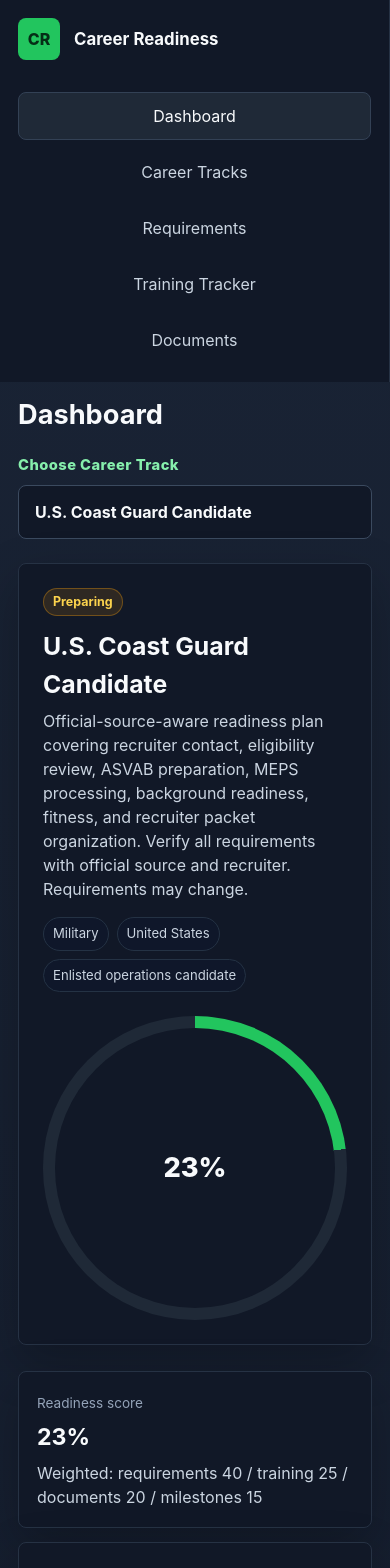
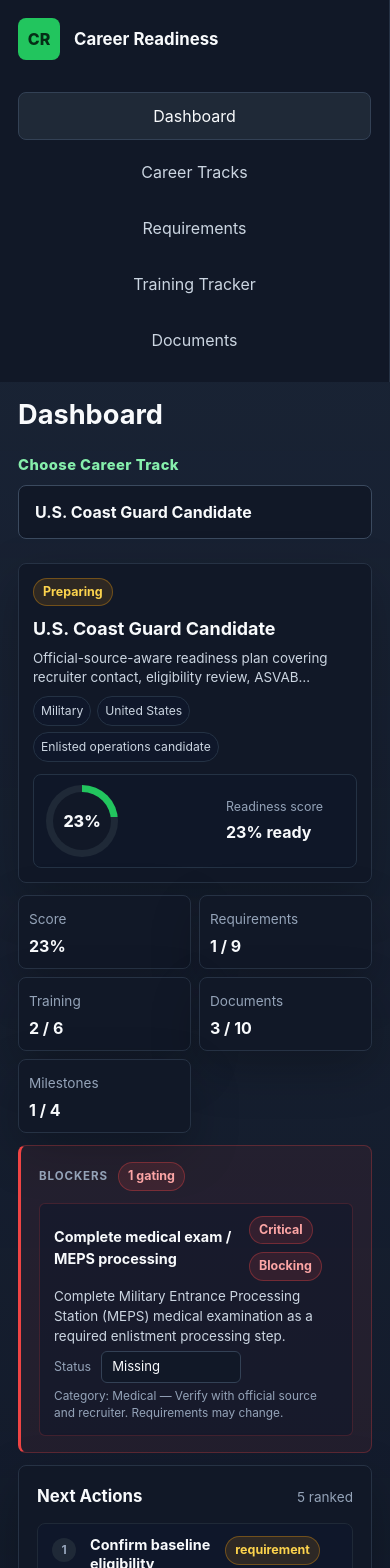
Before and after one commit to omarmanas/career-readiness-platform, a React (Vite) app: page / in a window 390 px wide. Shown: the top 1568 px of the page. Built offline with nearby package versions, Linux system fonts and the light colour scheme.

Commit message:
style(sprint-16): compress dashboard and collapse advanced analysis

```diff
--- a/src/App.css
+++ b/src/App.css
@@ -129,6 +129,10 @@
   gap: 26px;
 }
 
+.dashboard-stack {
+  gap: 16px;
+}
+
 .dashboard-section {
   border-top: 1px solid var(--border);
   display: grid;
@@ -244,7 +248,7 @@
 }
 
 .collapsible-section.open .collapsible-content {
-  max-height: 1800px;
+  max-height: 12000px;
   opacity: 1;
 }
 
@@ -272,10 +276,29 @@
   padding: 24px;
 }
 
+.summary-panel--compact {
+  gap: 18px;
+  padding: 18px;
+}
+
+.summary-panel-main {
+  min-width: 0;
+}
+
 .summary-panel h3 {
   color: var(--text-strong);
   font-size: 1.55rem;
   margin-top: 12px;
+}
+
+.summary-panel--compact h3 {
+  font-size: 1.28rem;
+  margin-top: 10px;
+}
+
+.summary-panel--compact p {
+  font-size: 0.9rem;
+  line-height: 1.45;
 }
 
 .summary-panel p,
@@ -306,6 +329,10 @@
   margin-top: 16px;
 }
 
+.meta-list--compact {
+  margin-top: 10px;
+}
+
 .meta-list span {
   background: #0f172a;
   border: 1px solid #243244;
@@ -344,11 +371,43 @@
   z-index: 0;
 }
 
+.score-ring--compact {
+  flex-basis: 92px;
+  font-size: 1.25rem;
+}
+
+.score-ring--compact::before {
+  inset: 9px;
+}
+
 .score-ring > * {
   position: relative;
   z-index: 1;
 }
 
+.summary-score-group {
+  align-items: center;
+  display: flex;
+  flex: 0 0 auto;
+  gap: 14px;
+}
+
+.summary-score-copy {
+  display: grid;
+  gap: 3px;
+  min-width: 118px;
+}
+
+.summary-score-copy span {
+  color: var(--text-muted);
+  font-size: 0.78rem;
+}
+
+.summary-score-copy strong {
+  color: var(--text-strong);
+  font-size: 1rem;
+}
+
 .metric-grid,
 .card-grid,
 .document-summary-grid {
@@ -358,6 +417,10 @@
 
 .metric-grid {
   grid-template-columns: repeat(5, minmax(0, 1fr));
+}
+
+.metric-grid--compact {
+  gap: 10px;
 }
 
 .card-grid {
@@ -378,6 +441,10 @@
   padding: 18px;
 }
 
+.metric-grid--compact .metric-card {
+  padding: 12px;
+}
+
 .metric-card span,
 .section-heading span,
 .table-row > span,
@@ -391,6 +458,15 @@
   display: block;
   font-size: 1.45rem;
   margin-top: 6px;
+}
+
+.metric-grid--compact .metric-card strong {
+  font-size: 1.15rem;
+  margin-top: 4px;
+}
+
+.metric-grid--compact .metric-card p {
+  font-size: 0.78rem;
 }
 
 .panel {
@@ -500,6 +576,10 @@
   flex-wrap: wrap;
   gap: 8px;
   justify-content: flex-end;
+}
+
+.badge-pair--start {
+  justify-content: flex-start;
 }
 
 .badge {
@@ -1788,6 +1868,10 @@
   .recruiter-readiness-grid {
     grid-template-columns: 1fr;
   }
+
+  .metric-grid.metric-grid--compact {
+    grid-template-columns: repeat(2, minmax(0, 1fr));
+  }
 }
 
 @media (max-width: 720px) {
@@ -1799,6 +1883,87 @@
   .summary-panel {
     align-items: stretch;
     flex-direction: column;
+  }
+
+  .screen-stack {
+    gap: 18px;
+  }
+
+  .dashboard-stack {
+    gap: 12px;
+  }
+
+  .summary-panel--compact {
+    gap: 12px;
+    padding: 14px;
+  }
+
+  .summary-panel--compact h3 {
+    font-size: 1.12rem;
+  }
+
+  .summary-panel--compact p {
+    display: -webkit-box;
+    font-size: 0.84rem;
+    line-height: 1.35;
+    overflow: hidden;
+    -webkit-box-orient: vertical;
+    -webkit-line-clamp: 2;
+  }
+
+  .summary-score-group {
+    background: rgba(15, 23, 42, 0.58);
+    border: 1px solid #243244;
+    border-radius: 8px;
+    justify-content: space-between;
+    padding: 10px 12px;
+  }
+
+  .score-ring--compact {
+    flex-basis: 72px;
+    font-size: 1rem;
+  }
+
+  .score-ring--compact::before {
+    inset: 7px;
+  }
+
+  .meta-list--compact {
+    gap: 6px;
+  }
+
+  .meta-list--compact span {
+    font-size: 0.76rem;
+    padding: 5px 7px;
+  }
+
+  .metric-grid--compact {
+    gap: 8px;
+    grid-template-columns: repeat(2, minmax(0, 1fr));
+  }
+
+  .metric-grid--compact .metric-card {
+    padding: 10px;
+  }
+
+  .metric-grid--compact .metric-card strong {
+    font-size: 1rem;
+  }
+
+  .metric-grid--compact .metric-card p {
+    display: none;
+  }
+
+  .collapsible-trigger {
+    padding: 16px;
+  }
+
+  .collapsible-trigger strong {
+    font-size: 1rem;
+  }
+
+  .collapsible-trigger small {
+    font-size: 0.82rem;
   }
 
   .track-picker {
--- a/src/components/DashboardView.tsx
+++ b/src/components/DashboardView.tsx
@@ -52,63 +52,73 @@
   const trackHealth = getTrackHealthSummary(selectedTrack)
 
   return (
-    <section className="screen-stack">
-      {/* ── Zone 1: Readiness header ───────────────────────────────────── */}
-      <article className="summary-panel">
-        <div>
+    <section className="screen-stack dashboard-stack">
+      <article className="summary-panel summary-panel--compact">
+        <div className="summary-panel-main">
+          <div className="badge-pair badge-pair--start">
             <Badge label={selectedTrack.status} tone={trackTone[selectedTrack.status]} />
             {selectedTrack.maturity === 'preview' && (
               <Badge label="Preview" tone="neutral" />
             )}
+          </div>
           <h3>{selectedTrack.title}</h3>
           <p>{selectedTrack.description}</p>
-          <div className="meta-list">
+          <div className="meta-list meta-list--compact">
             <span>{selectedTrack.domain}</span>
             <span>{selectedTrack.market}</span>
             <span>{selectedTrack.targetRole}</span>
           </div>
         </div>
+        <div className="summary-score-group">
           <div
-          className="score-ring"
+            className="score-ring score-ring--compact"
             style={{ '--score': `${readinessScore}%` } as CSSProperties}
             aria-label={`${readinessScore}% ready`}
           >
             <span>{readinessScore}%</span>
           </div>
+          <div className="summary-score-copy">
+            <span>Readiness score</span>
+            <strong>{readinessScore}% ready</strong>
+          </div>
+        </div>
       </article>
 
-      <section className="metric-grid" aria-label="Readiness weighting">
+      <section
+        className="metric-grid metric-grid--compact"
+        aria-label="Readiness weighting"
+      >
         <article className="metric-card">
-          <span>Readiness score</span>
+          <span>Score</span>
           <strong>{readinessScore}%</strong>
-          <p>Weighted: requirements 40 / training 25 / documents 20 / milestones 15</p>
+          <p>Weighted model</p>
         </article>
         <article className="metric-card">
-          <span>Requirements complete</span>
+          <span>Requirements</span>
           <strong>
             {getCompletedRequirementCount(selectedTrack.requirements)} /{' '}
             {selectedTrack.requirements.length}
           </strong>
-          <p>40% of readiness score</p>
+          <p>40% weight</p>
         </article>
         <article className="metric-card">
-          <span>Trainings complete</span>
+          <span>Training</span>
           <strong>
             {getCompletedTrainingCount(selectedTrack.trainingPlan)} /{' '}
             {selectedTrack.trainingPlan.length}
           </strong>
-          <p>25% of readiness score</p>
+          <p>25% weight</p>
         </article>
         <article className="metric-card">
-          <span>Documents available</span>
+          <span>Documents</span>
           <strong>
             {getAvailableDocumentCount(selectedTrack.documentChecklist)} /{' '}
             {selectedTrack.documentChecklist.length}
           </strong>
-          <p>20% of readiness score</p>
+          <p>20% weight</p>
         </article>
         <article className="metric-card">
-          <span>Milestones complete</span>
+          <span>Milestones</span>
           <strong>
             {getCompletedMilestoneCount(selectedTrack.milestones)} /{' '}
             {selectedTrack.milestones.length}
@@ -117,7 +127,6 @@
         </article>
       </section>
 
-      {/* ── Zone 2 & 3: Action Center — blockers strip + ranked next actions ── */}
       <ActionCenterPanel
         selectedTrack={selectedTrack}
         isInteractive={isInteractive}
@@ -125,22 +134,17 @@
         onDocStatusChange={onDocStatusChange}
       />
 
-      {/* ── Zone 4: Progress by category ──────────────────────────────── */}
+      <CollapsibleSection
+        title="Advanced Analysis"
+        description="Readiness breakdown, intelligence, gaps, risks, and supporting detail."
+      >
         <ReadinessBreakdownCard selectedTrack={selectedTrack} />
 
-      {/* ── Secondary: narrative + recruiter readiness ────────────────── */}
         <div className="two-column">
           <ReadinessNarrativePanel selectedTrack={selectedTrack} />
           <RecruiterReadinessCard selectedTrack={selectedTrack} />
         </div>
 
-      <CompactMetricRow selectedTrack={selectedTrack} />
-
-      {/* ── Collapsibles: detailed analysis (kept, not removed) ───────── */}
-      <CollapsibleSection
-        title="Readiness Diagnosis"
-        description="Requirement intelligence, category scores, category gaps, and track health."
-      >
         <RequirementIntelligencePanel selectedTrack={selectedTrack} />
 
         <section className="panel">
@@ -160,7 +164,7 @@
                 </div>
                 <span>{category.score}%</span>
                 <p>{category.description}</p>
-                <small>Target {category.targetScore}% — {category.notes}</small>
+                <small>Target {category.targetScore}% - {category.notes}</small>
               </article>
             ))}
           </div>
@@ -208,19 +212,9 @@
             </div>
           </article>
         </div>
-      </CollapsibleSection>
 
-      <CollapsibleSection
-        title="Gap Analysis"
-        description="Actionable gaps and supporting detail."
-      >
         <GapAnalysisPanel selectedTrack={selectedTrack} />
-      </CollapsibleSection>
 
-      <CollapsibleSection
-        title="Risk & Supporting Detail"
-        description="Document intelligence, risk flags, and supporting priority actions."
-      >
         <div className="two-column">
           <DocumentIntelligencePanel selectedTrack={selectedTrack} />
           <article className="panel">
@@ -253,7 +247,7 @@
                 <div>
                   <strong>{action.title}</strong>
                   <p>
-                    {action.ownerLabel} — {action.dueLabel}
+                    {action.ownerLabel} - {action.dueLabel}
                   </p>
                 </div>
                 <Badge
@@ -264,6 +258,8 @@
             ))}
           </div>
         </article>
+
+        <CompactMetricRow selectedTrack={selectedTrack} />
       </CollapsibleSection>
     </section>
   )
```
Lines whose indentation alone changed are shown as unchanged.
